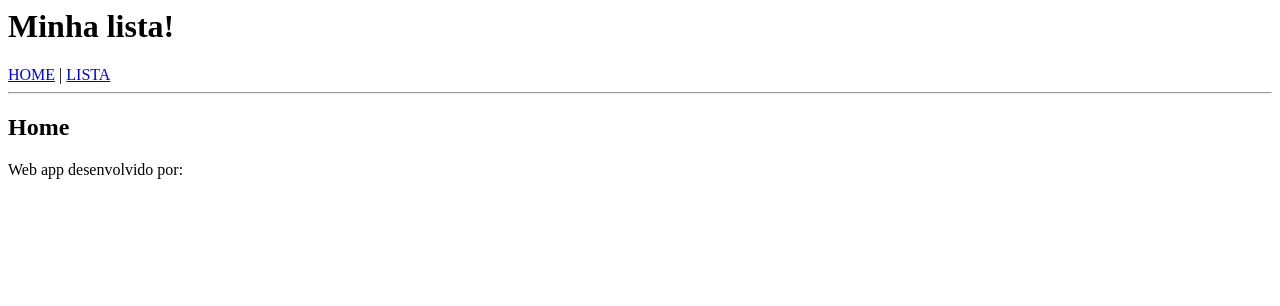
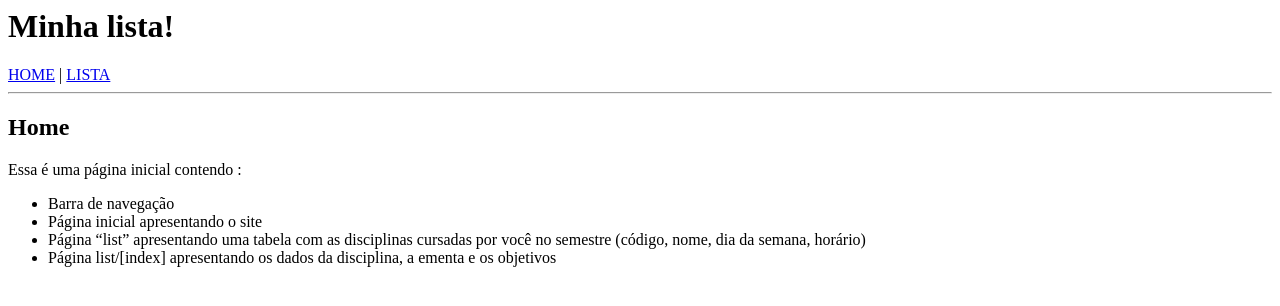
Before and after one commit to Luca-Clemente/angular-11-03, an Angular app: page / in a window 1280 px wide. Shown: the top 306 px of the page. Built offline with nearby package versions, Linux system fonts and the light colour scheme.

Commit message:
1 file modified

```diff
--- a/src/app/home/home.component.html
+++ b/src/app/home/home.component.html
@@ -1,2 +1,14 @@
 <h2>Home</h2>
-<p>Web app desenvolvido por:</p>
+<p>Essa é uma página inicial contendo :</p>
+<ul>
+  <li>Barra de navegação</li>
+  <li>Página inicial apresentando o site</li>
+  <li>
+    Página “list” apresentando uma tabela com as disciplinas cursadas por você
+    no semestre (código, nome, dia da semana, horário)
+  </li>
+  <li>
+    Página list/[index] apresentando os dados da disciplina, a ementa e os
+    objetivos
+  </li>
+</ul>
```
